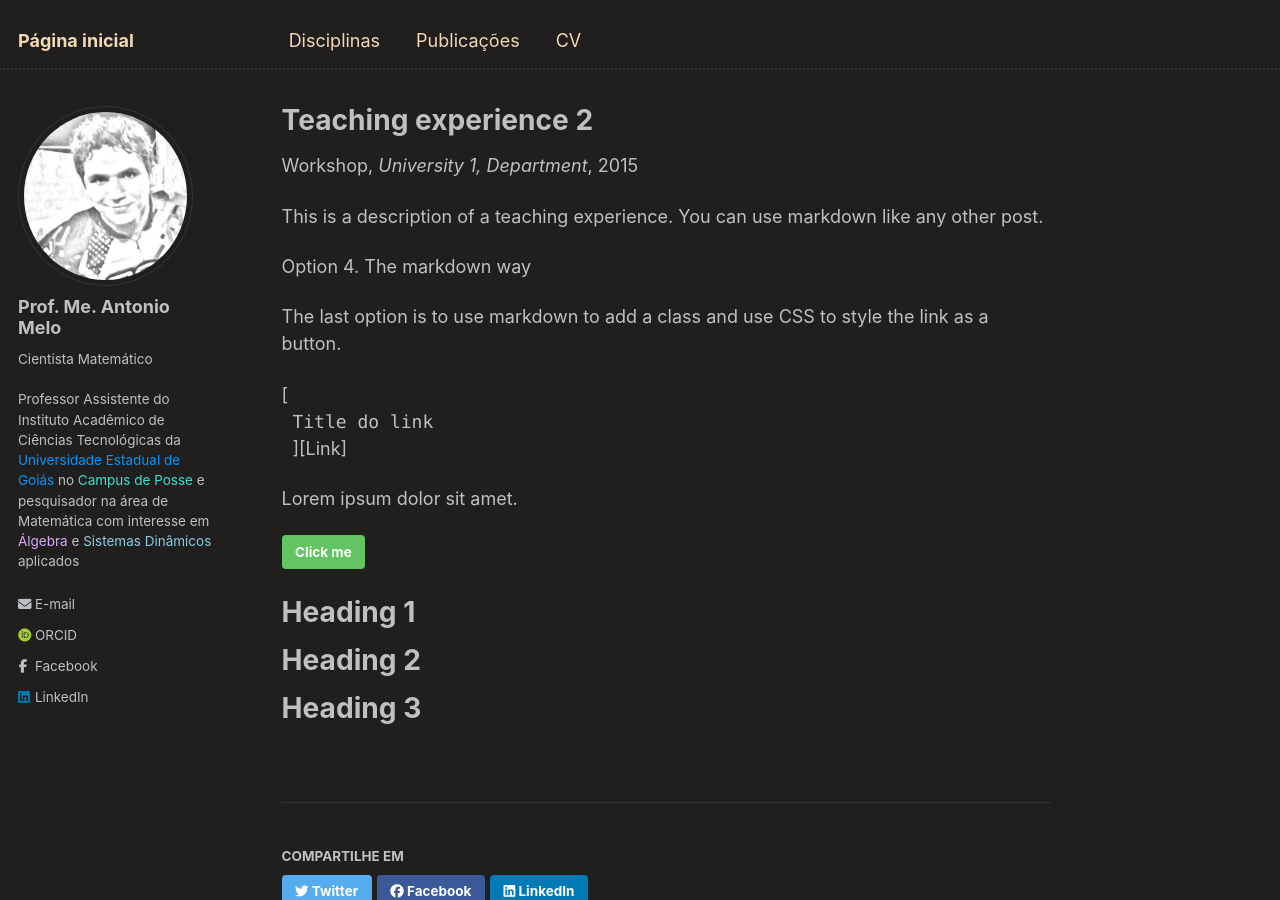
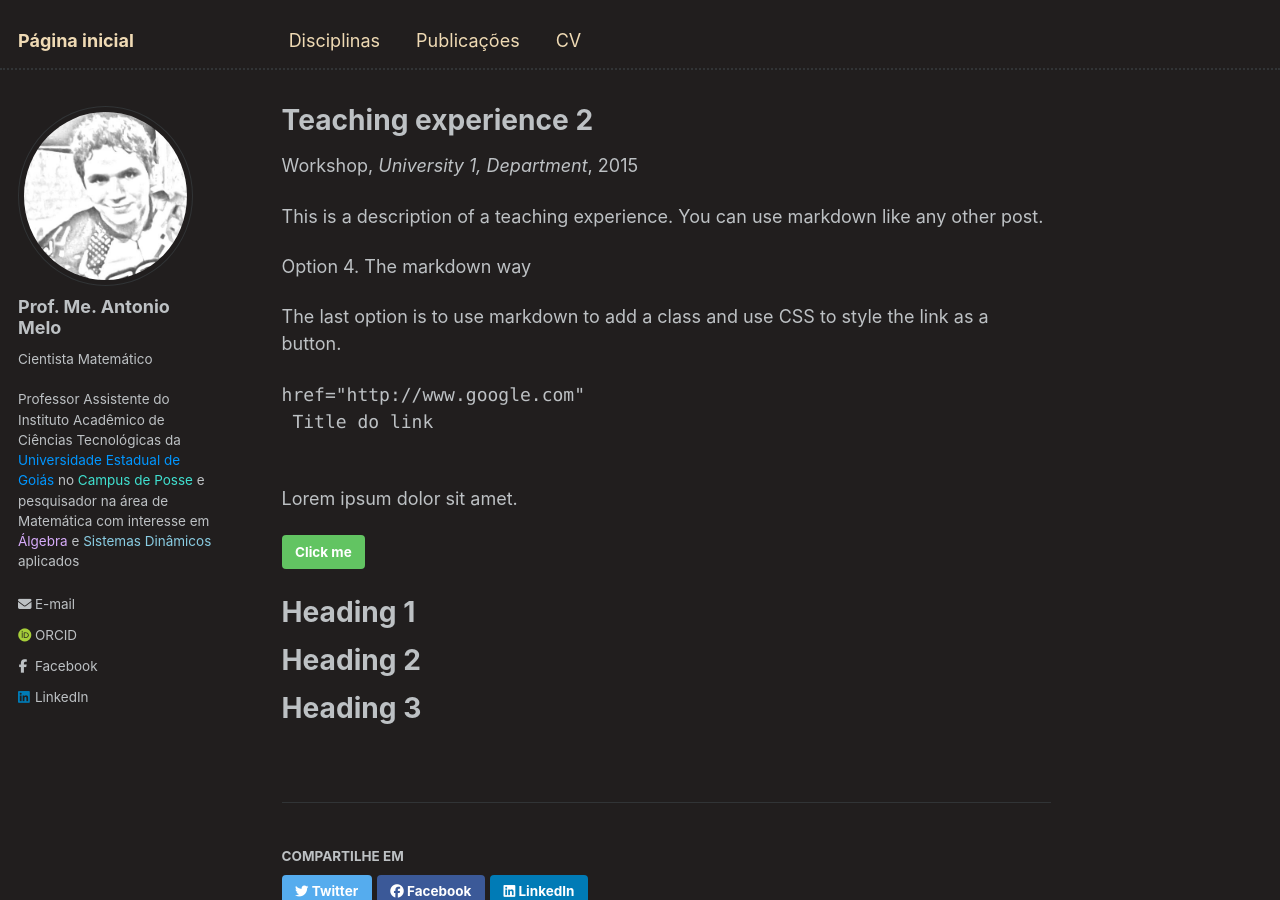
Before and after one commit to antmelo/antmelo.github.io, a Jekyll site: the page built from _teaching/2015-spring-teaching-2.md, in a window 1280 px wide and 900 px high. Built offline with Jekyll 4.4.1, drawn with Linux system fonts in a browser that asks for light colours; some web fonts are replaced.

Commit message:
Update 2015-spring-teaching-2.md

```diff
--- a/_teaching/2015-spring-teaching-2.md
+++ b/_teaching/2015-spring-teaching-2.md
@@ -15,7 +15,7 @@ Option 4. The markdown way
 
 The last option is to use markdown to add a class and use CSS to style the link as a button.
 
-[<kbd> <br> Title do link <br> </kbd>][Link]
+<kbd> href="http://www.google.com" <br> Title do link <br> </kbd>
 
 Lorem ipsum dolor sit amet.
 
```
